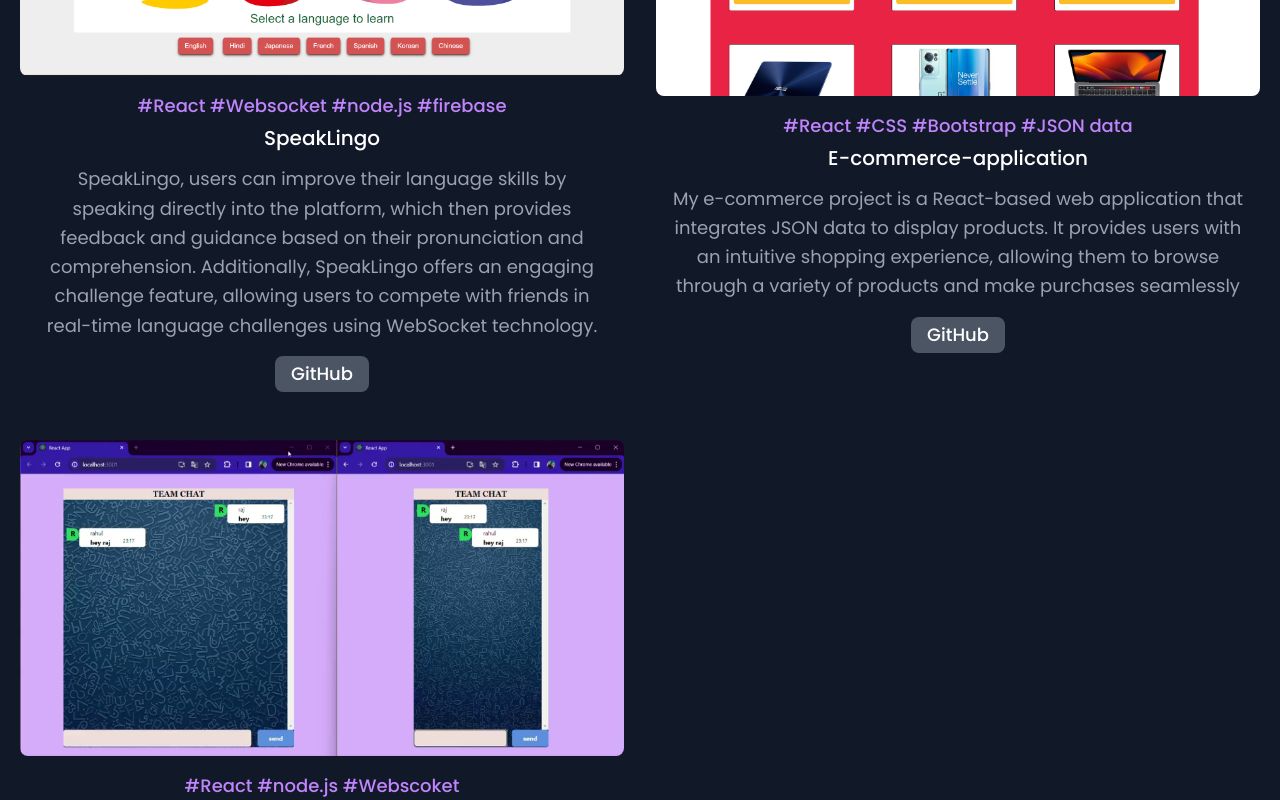
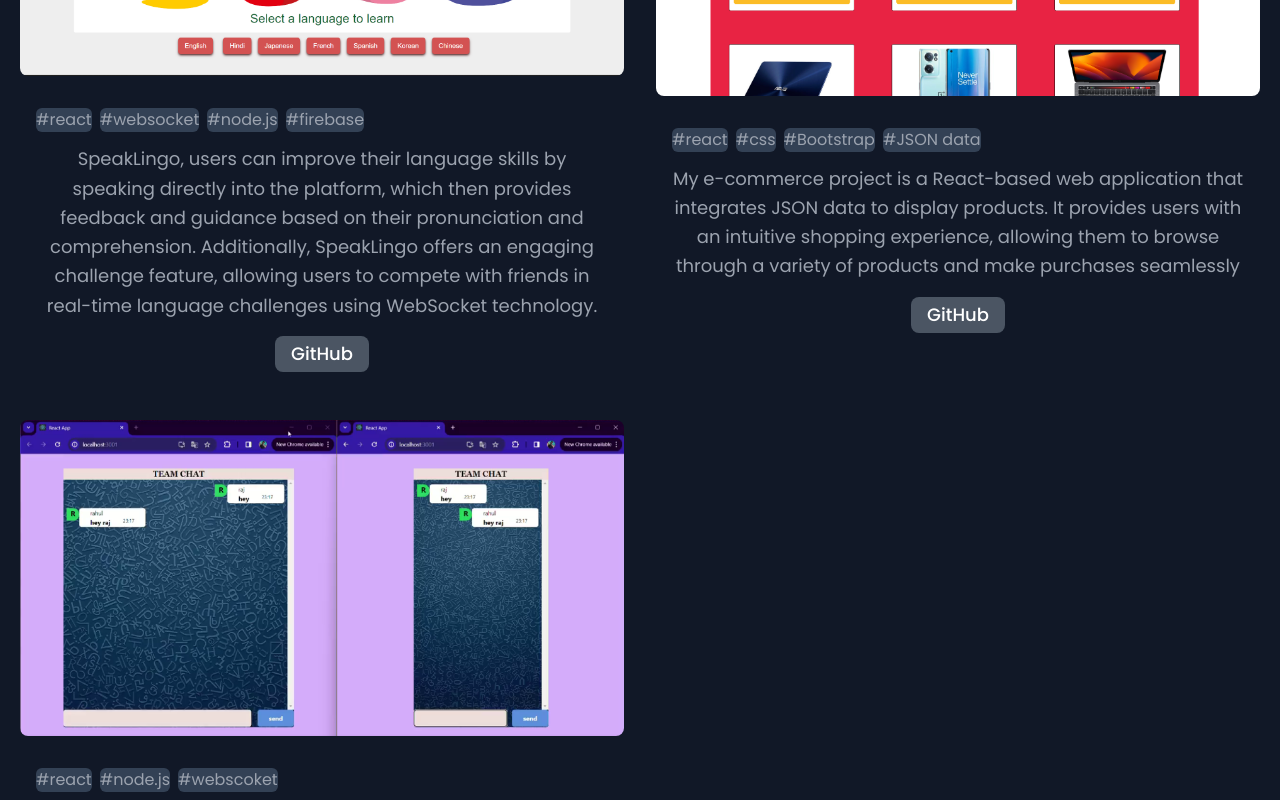
Before and after one commit to kaustubh1211/My-portfolio, a React (Create React App) app: page / in a window 1280 px wide. Shown: the part 2120-2920 px from the top of the page. Built offline with nearby package versions, Linux system fonts and the light colour scheme.

Commit message:
project change

```diff
--- a/src/data/constant.js
+++ b/src/data/constant.js
@@ -70,6 +70,20 @@ export const projects = [
   {
     title: "SpeakLingo",
     subtitle: "#React #Websocket #node.js #firebase",
+    tags: [
+      {
+        name: "react",
+      },
+      {
+        name: "websocket",
+      },
+      {
+        name:"node.js",
+      },
+      {
+        name:"firebase",
+      }
+    ],
     description:
       " SpeakLingo, users can improve their language skills by speaking directly into the platform, which then provides feedback and guidance based on their pronunciation and comprehension. Additionally, SpeakLingo offers an engaging challenge feature, allowing users to compete with friends in real-time language challenges using WebSocket technology. ",
     image: "./Project-img/speaklingo.png",
@@ -79,6 +93,20 @@ export const projects = [
   {
     title: "E-commerce-application",
     subtitle: "#React #CSS #Bootstrap  #JSON data",
+    tags: [
+      {
+        name: "react",
+      },
+      {
+        name: "css",
+      },
+      {
+        name:"Bootstrap",
+      },
+      {
+        name:"JSON data"
+      },
+    ],
     description:
       "My e-commerce project is a React-based web application that integrates JSON data to display products. It provides users with an intuitive shopping experience, allowing them to browse through a variety of products and make purchases seamlessly",
     image: "./Project-img/E-commerce.png ",
@@ -88,6 +116,17 @@ export const projects = [
   {
     title: "Squad-chat ",
     subtitle: "#React #node.js  #Webscoket",
+    tags: [
+      {
+        name: "react",
+      },
+      {
+        name: "node.js",
+      },
+      {
+        name:"webscoket",
+      },
+    ],
     description:
       "a real-time chat application built with React, Node.js, Express, Socket io chat app crafted with love while diving deep into the world of websockets and Node.js.",
     image: "./Project-img/Squad-chat.png",
--- a/src/project/index.jsx
+++ b/src/project/index.jsx
@@ -1,5 +1,5 @@
-import React from 'react'
-import { projects } from '../data/constant'
+import React from "react";
+import { projects } from "../data/constant";
 
 export default function Project() {
   return (
@@ -24,12 +24,17 @@ export default function Project() {
               />
               <div className="p-4">
                 <h2 className="text-lg text-center font-medium text-purple-400 mb-1  ">
-                {project.subtitle}
+                  {project.name}
                 </h2>
-              <h1 className="text-xl text-center font-medium text-white mb-3">
-                {project.title}
-              </h1>
-              <p className=" text-lg leading-relaxed mb-4 text-center">{project.description}</p>
+                <div className=" flex flex-wrap gap-2 mt-4">
+                {project.tags.map((tag) => (
+                    <p key={tag.name} className=" bg-slate-700 rounded-md">#{tag.name} </p>
+                ))}
+                  </div>
+
+                <p className=" text-lg leading-relaxed mb-4 text-center mt-3">
+                  {project.description}
+                </p>
                 <div className="flex space-x-4 text-center items-center justify-center ">
                   {/* <a
                   href={project.link} target='_blank'
@@ -37,8 +42,10 @@ export default function Project() {
                   Live
                 </a> */}
                   <a
-                  href={project.code} target='_blank'
-                  className="inline-block text-lg px-4 py-2 cursor-pointer  font-medium leading-5 text-white transition-colors duration-300 bg-gray-600 rounded-lg hover:bg-gray-700 focus:outline-none focus:bg-gray-700">
+                    href={project.code}
+                    target="_blank"
+                    className="inline-block text-lg px-4 py-2 cursor-pointer  font-medium leading-5 text-white transition-colors duration-300 bg-gray-600 rounded-lg hover:bg-gray-700 focus:outline-none focus:bg-gray-700"
+                  >
                     GitHub
                   </a>
                 </div>
@@ -48,5 +55,5 @@ export default function Project() {
         </div>
       </div>
     </section>
-  )
+  );
 }
```
Lines whose indentation alone changed are shown as unchanged.
